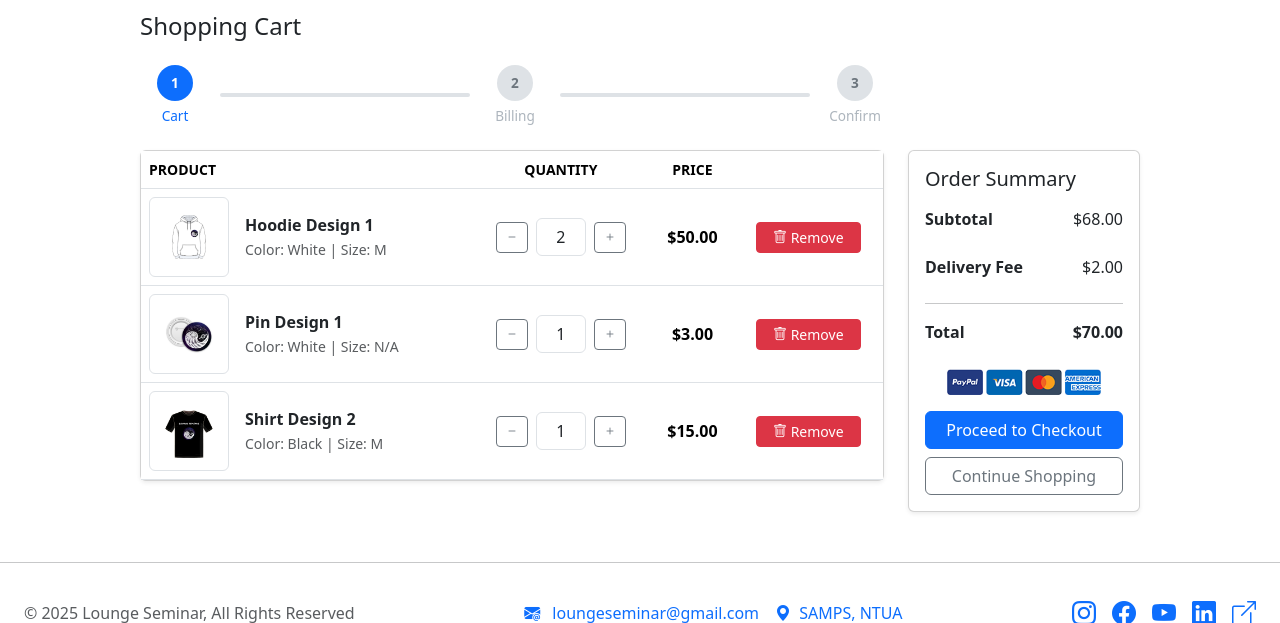
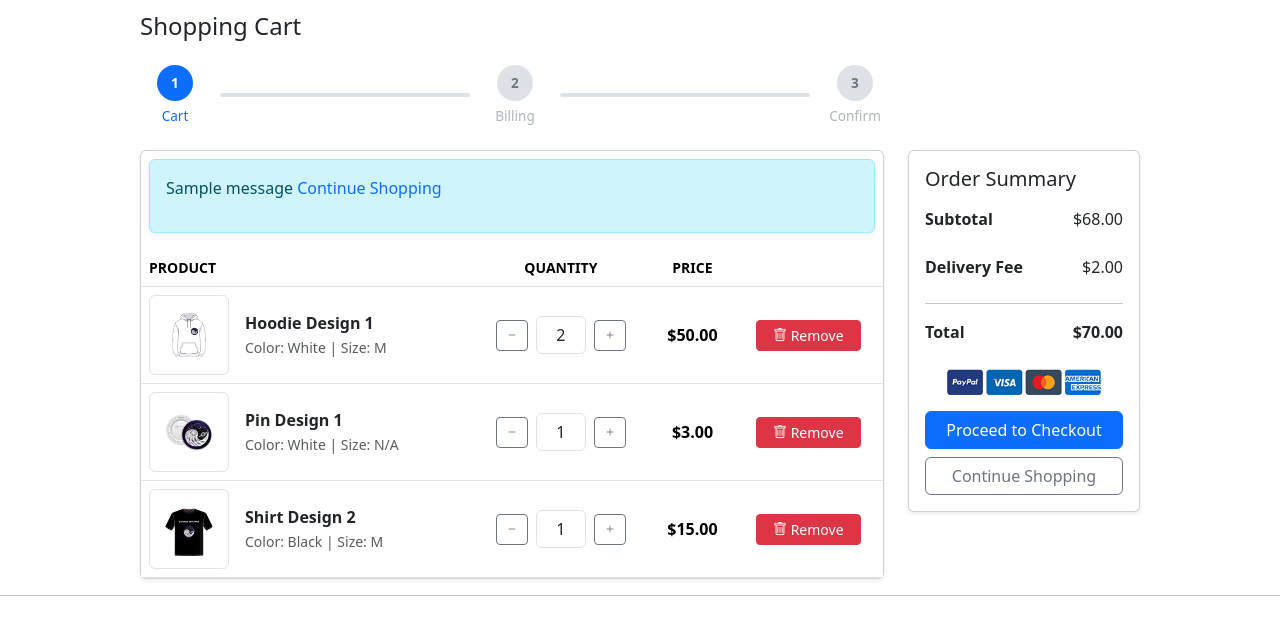
Before and after one commit to chrstnpet/django-eshop, a Django app: page /cart/ in a window 1280 px wide. Shown: the part 153-776 px from the top of the page. Run offline with Django 5.2, Linux system fonts and the light colour scheme; a user stored in the database is signed in; data comes from the database, SQL or seed files in the repository; both versions use the stored data as it was after the commit; one stand-in notice (Sample message) is shown; some libraries are stand-ins or nearby versions.

Commit message:
Added info message in cart

```diff
--- a/lsshop/carts/templates/carts/cart.html
+++ b/lsshop/carts/templates/carts/cart.html
@@ -38,6 +38,16 @@
                                     </thead>
 
                                     <tbody>
+{% if messages %}
+    {% for message in messages %}
+    <div class="m-2">
+        <div class="alert alert-info shadow-sm rounded-2" role="alert">
+            <p>{{ message }} <a href="{% url 'products:products' %}">Continue Shopping</a></p>
+        </div>
+    </div>
+    {% endfor %}
+{% endif %}
+
                                         {% for cart_item in cart_items %}
                                         <tr>
 
@@ -99,7 +109,6 @@
                                         </tr>
                                         {% endfor %}
                                     </tbody>
-
                                 </table>
                             </div>
                         </div>
--- a/lsshop/carts/views.py
+++ b/lsshop/carts/views.py
@@ -33,7 +33,7 @@ def add_cart(request, product_id):
 
     if not created:
         if cart_item.quantity >= product.inventory:
-            messages.info(request, "Maximum available stock reached.")
+            messages.info(request, "Maximum available stock reached for this item.")
         else:
             cart_item.quantity += 1
             cart_item.save()
```
Also changed, not shown: lsshop/db.sqlite3.
